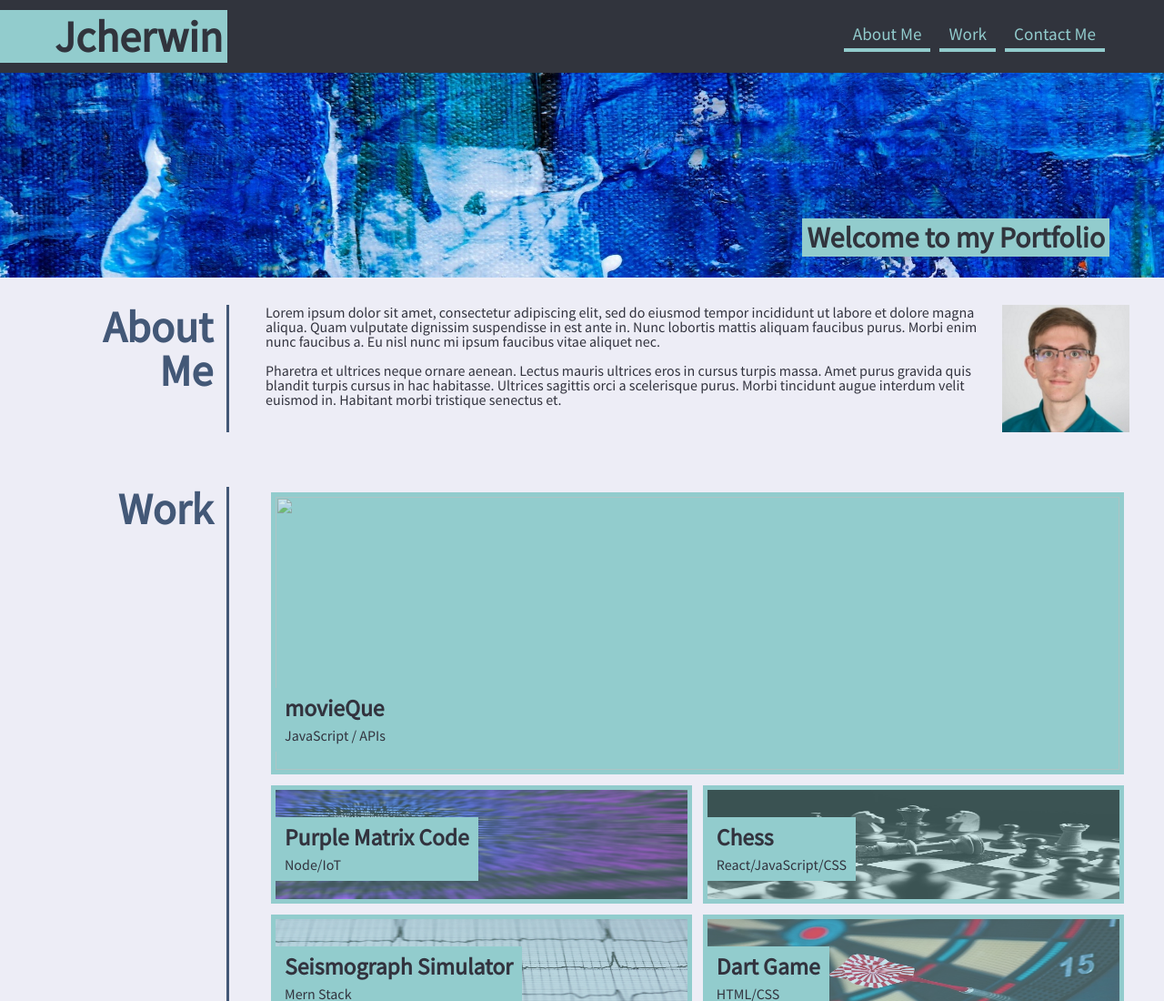
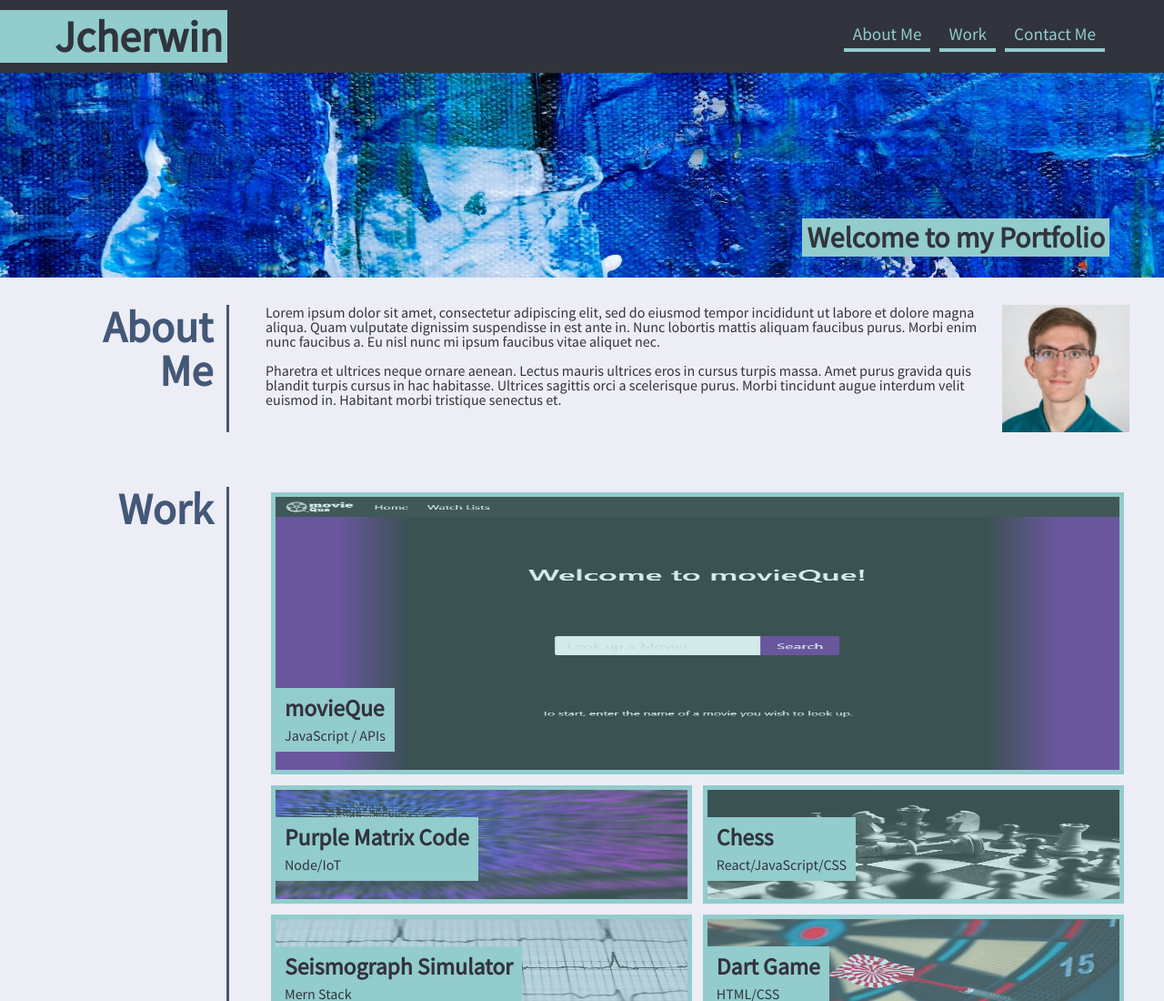
Before and after one commit to jcherwin/Portfolio-Works-Page, a plain HTML site: page index.html in a window 1280 px wide. Shown: the top 1100 px of the page at 91% size. Drawn offline with Linux system fonts and the light colour scheme.

Commit message:
added movieQue to portfolio

```diff
--- a/index.html
+++ b/index.html
@@ -50,7 +50,7 @@
                     <h3>Work</h3>
                     <div class="projects">
                         <a class="project-card" id="project1" href="https://solomon-coding.github.io/movieQue/">
-                            <img src="" alt="">
+                            <img src="./assets/images/demo-screenshot-movieque.png" alt="">
                             <div class="project-caption">
                                 <h4>movieQue</h4>
                                 <p>JavaScript / APIs</p>
```
Also changed, not shown: assets/images/demo-screenshot-movieque.png (added).
